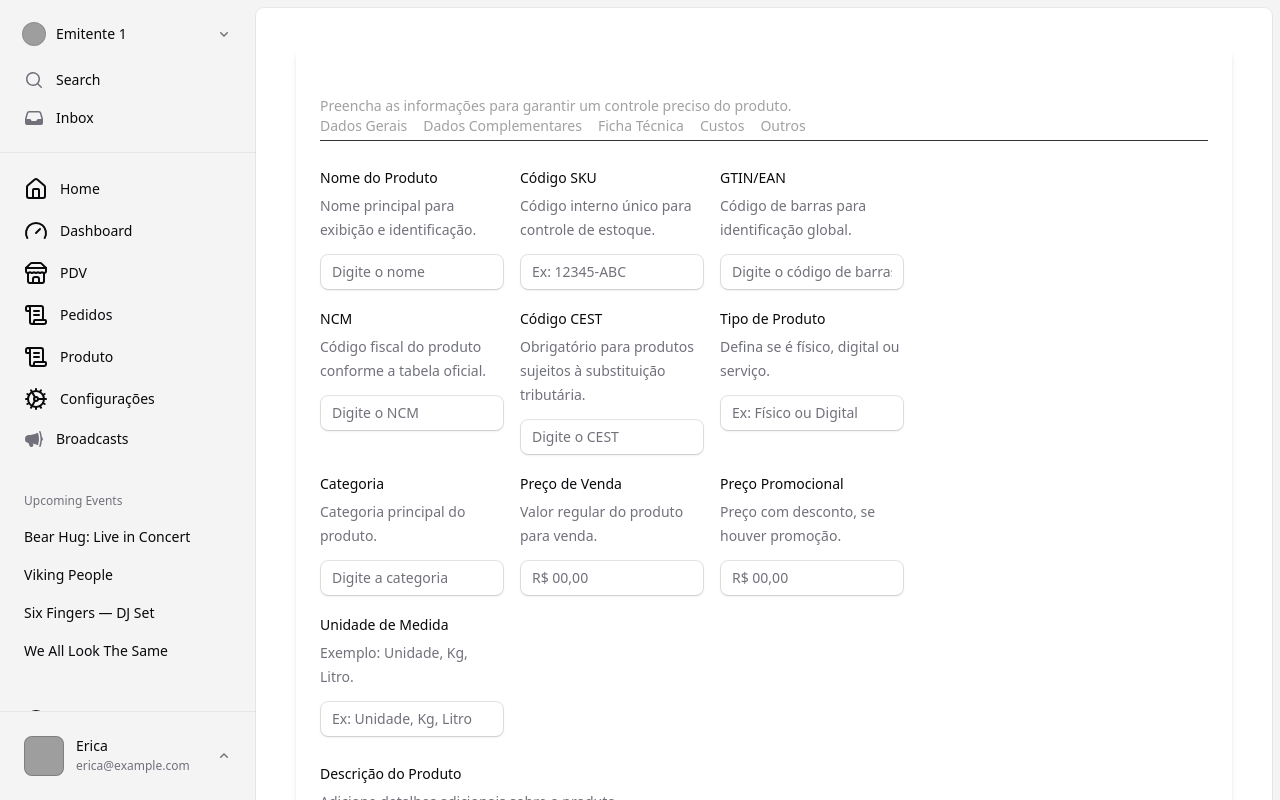
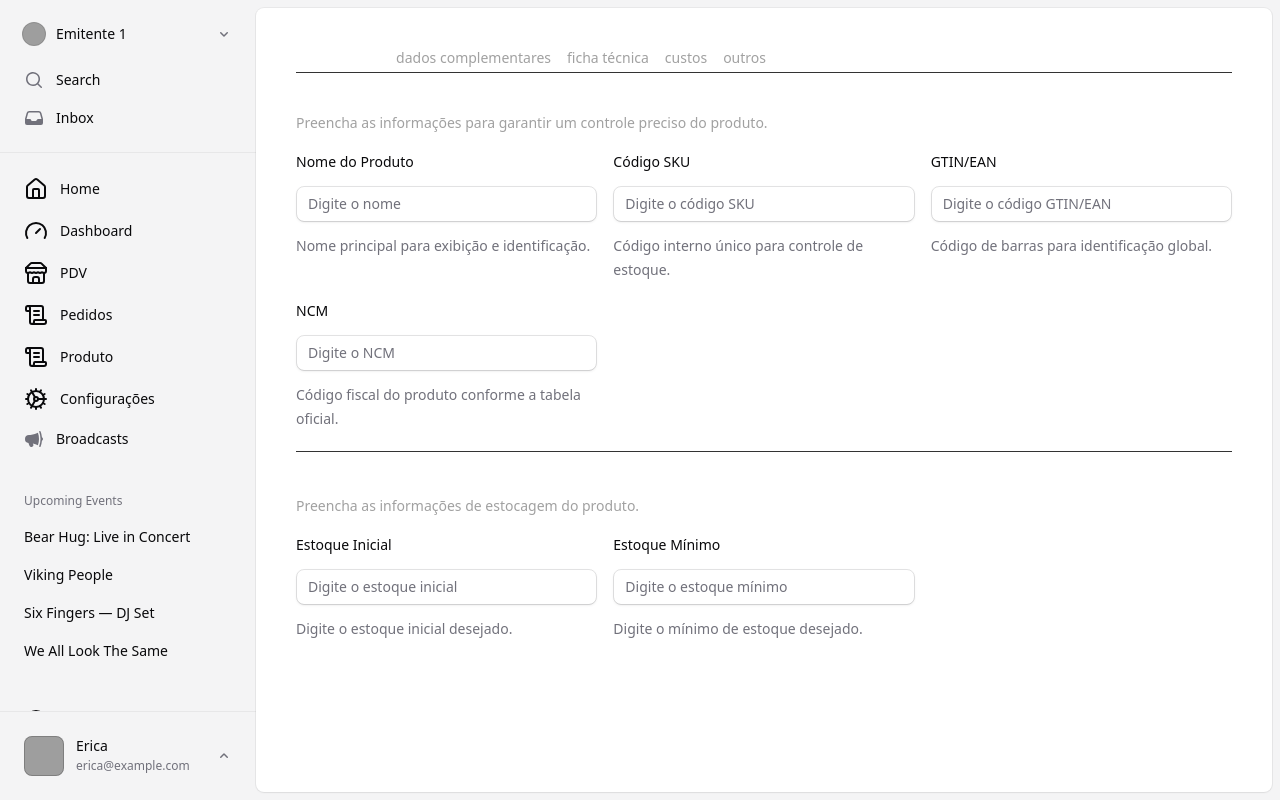
Before and after one commit to pabloalves01/gastro-flow, a React (Vite) app in the folder frontend/: page /produto/novo in a window 1280 px wide. Shown: the top 800 px of the page. Built offline with nearby package versions, Linux system fonts and the light colour scheme; grey boxes are pictures that could not be loaded.

Commit message:
Update new-product.tsx

```diff
--- a/frontend/src/pages/produtos/new-product.tsx
+++ b/frontend/src/pages/produtos/new-product.tsx
@@ -1,124 +1,72 @@
-import { useState } from "react";
-import { Field, Label, Description } from "../../components/ui/catalyst/fieldset";
-import { Input } from "../../components/ui/catalyst/input";
-import { Textarea } from "../../components/ui/catalyst/textarea";
-import { Button } from "../../components/ui/catalyst/button"; // Importando o botão do Catalyst
-// import { Card } from "@/components/card";
-import Tabs from "../../components/custom/tabs/tabs"; // Mantendo suas Tabs personalizadas
-import SectionText from "../../components/text/section-text";
-import { Upload } from "lucide-react";
+import { useState } from 'react';
+import Tabs from '../../components/custom/tabs/tabs';
+import SectionText from '../../components/text/section-text';
+import { Description, Field, Label } from '../../components/ui/catalyst/fieldset';
+import { Input } from '../../components/ui/catalyst/input';
 
 const productTabs = [
-  { name: "Dados Gerais", href: "#" },
-  { name: "Dados Complementares", href: "#" },
-  { name: "Ficha Técnica", href: "#" },
-  { name: "Custos", href: "#" },
-  { name: "Outros", href: "#" },
+  { name: 'dados gerais', href: '#' },
+  { name: 'dados complementares', href: '#' },
+  { name: 'ficha técnica', href: '#' },
+  { name: 'custos', href: '#' },
+  { name: 'outros', href: '#' },
 ];
 
 function ProductForm() {
-  const [activeTab, setActiveTab] = useState("dados gerais");
+  const [activeTab, setActiveTab] = useState('dados gerais');
 
   return (
-    <div className="p-6 bg-transparent shadow-md rounded-lg">
-      {/* Título e descrição */}
-      <SectionText title="Cadastro de Produto" subtitle="Preencha as informações para garantir um controle preciso do produto." />
-
-      {/* Tabs movidas para baixo do título */}
+    <div>
       <Tabs tabs={productTabs} activeTab={activeTab} onTabChange={setActiveTab} />
-
-      {/* Conteúdo do formulário */}
-      {activeTab === "dados gerais" && (
-        <div className="mt-6">
-          <div className="grid grid-cols-3 gap-6">
-            {/* Upload de Imagem */}
-            {/* <Card className="col-span-1 flex items-center justify-center p-4">
-              <div className="text-center">
-                <Upload className="w-12 h-12 text-gray-500" />
-                <p className="text-sm text-gray-600 mt-2">Clique para enviar imagem</p>
-                <Button variant="outline" className="mt-2">Upload</Button>
+      <div className="mt-4">
+        {activeTab === 'dados gerais' && (
+          <div>
+            <div className='pb-4'>
+              <SectionText title="Dados Gerais do Produto" subtitle='Preencha as informações para garantir um controle preciso do produto.' />
             </div>
-            </Card> */}
-
-            {/* Inputs do formulário */}
-            <div className="col-span-2 grid grid-cols-3 gap-4">
+            <div className="grid grid-cols-3 gap-4">
               <Field>
                 <Label>Nome do Produto</Label>
+                <Input name="product_name" placeholder="Digite o nome" />
                 <Description>Nome principal para exibição e identificação.</Description>
-                <Input name="product_name" placeholder="Digite o nome" />
+              </Field>
+              <Field>
+                <Label>Código SKU</Label>
+                <Input name="sku" placeholder="Digite o código SKU" />
+                <Description>Código interno único para controle de estoque.</Description>
+              </Field>
+              <Field>
+                <Label>GTIN/EAN</Label>
+                <Input name="gtin" placeholder="Digite o código GTIN/EAN" />
+                <Description>Código de barras para identificação global.</Description>
+              </Field>
+              <Field>
+                <Label>NCM</Label>
+                <Input name="ncm" placeholder="Digite o NCM" />
+                <Description>Código fiscal do produto conforme a tabela oficial.</Description>
               </Field>
 
+            </div>
+            <div>
+              <hr className="border-[#333333] border-opacity-50 my-5" />
+              <SectionText title="Estoque" subtitle='Preencha as informações de estocagem do produto.' />
+
+              <div className='mt-4 grid grid-cols-3 gap-4'>
                 <Field>
-                <Label>Código SKU</Label>
-                <Description>Código interno único para controle de estoque.</Description>
-                <Input name="sku" placeholder="Ex: 12345-ABC" />
+                  <Label>Estoque Inicial</Label>
+                  <Input name="estoque_inicial" placeholder="Digite o estoque inicial" />
+                  <Description>Digite o estoque inicial desejado.</Description>
                 </Field>
-
                 <Field>
-                <Label>GTIN/EAN</Label>
-                <Description>Código de barras para identificação global.</Description>
-                <Input name="gtin" placeholder="Digite o código de barras" />
-              </Field>
-
-              <Field>
-                <Label>NCM</Label>
-                <Description>Código fiscal do produto conforme a tabela oficial.</Description>
-                <Input name="ncm" placeholder="Digite o NCM" />
-              </Field>
-
-              <Field>
-                <Label>Código CEST</Label>
-                <Description>Obrigatório para produtos sujeitos à substituição tributária.</Description>
-                <Input name="cest" placeholder="Digite o CEST" />
-              </Field>
-
-              <Field>
-                <Label>Tipo de Produto</Label>
-                <Description>Defina se é físico, digital ou serviço.</Description>
-                <Input name="type" placeholder="Ex: Físico ou Digital" />
-              </Field>
-
-              <Field>
-                <Label>Categoria</Label>
-                <Description>Categoria principal do produto.</Description>
-                <Input name="category" placeholder="Digite a categoria" />
-              </Field>
-
-              <Field>
-                <Label>Preço de Venda</Label>
-                <Description>Valor regular do produto para venda.</Description>
-                <Input name="price" type="number" placeholder="R$ 00,00" />
-              </Field>
-
-              <Field>
-                <Label>Preço Promocional</Label>
-                <Description>Preço com desconto, se houver promoção.</Description>
-                <Input name="promo_price" type="number" placeholder="R$ 00,00" />
-              </Field>
-
-              <Field>
-                <Label>Unidade de Medida</Label>
-                <Description>Exemplo: Unidade, Kg, Litro.</Description>
-                <Input name="unit" placeholder="Ex: Unidade, Kg, Litro" />
+                  <Label>Estoque Mínimo</Label>
+                  <Input name="estoque_inicial" placeholder="Digite o estoque mínimo" />
+                  <Description>Digite o mínimo de estoque desejado.</Description>
                 </Field>
               </div>
             </div>
-
-          {/* Descrição do Produto */}
-          <div className="mt-6">
-            <Field>
-              <Label>Descrição do Produto</Label>
-              <Description>Adicione detalhes adicionais sobre o produto.</Description>
-              <Textarea name="description" placeholder="Digite detalhes sobre o produto" rows={4} />
-            </Field>
-          </div>
-
-          {/* Botão de salvar */}
-          <div className="mt-6 flex justify-end">
-            <Button>Salvar Produto</Button>
-          </div>
           </div>
         )}
+      </div>
     </div>
   );
 }
```
Lines whose indentation alone changed are shown as unchanged.
